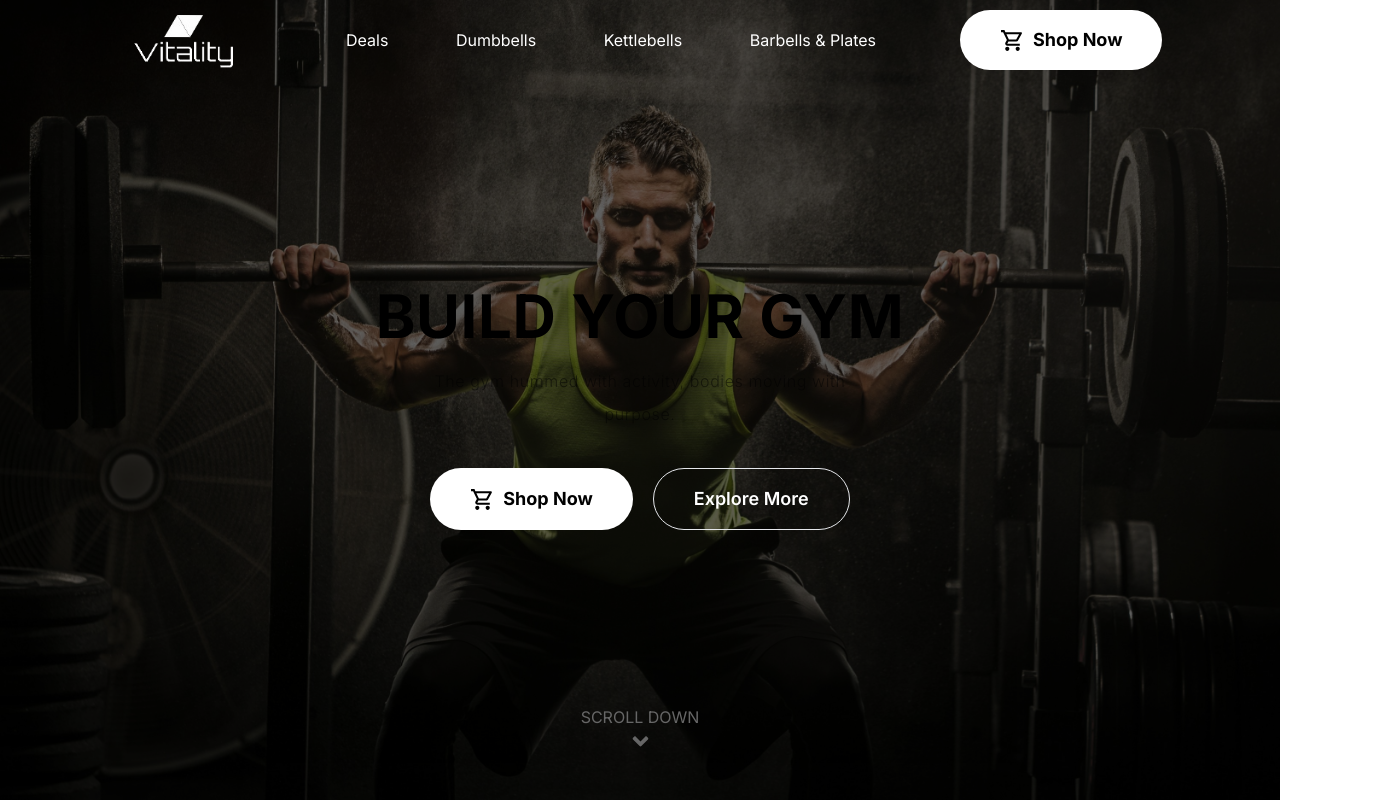
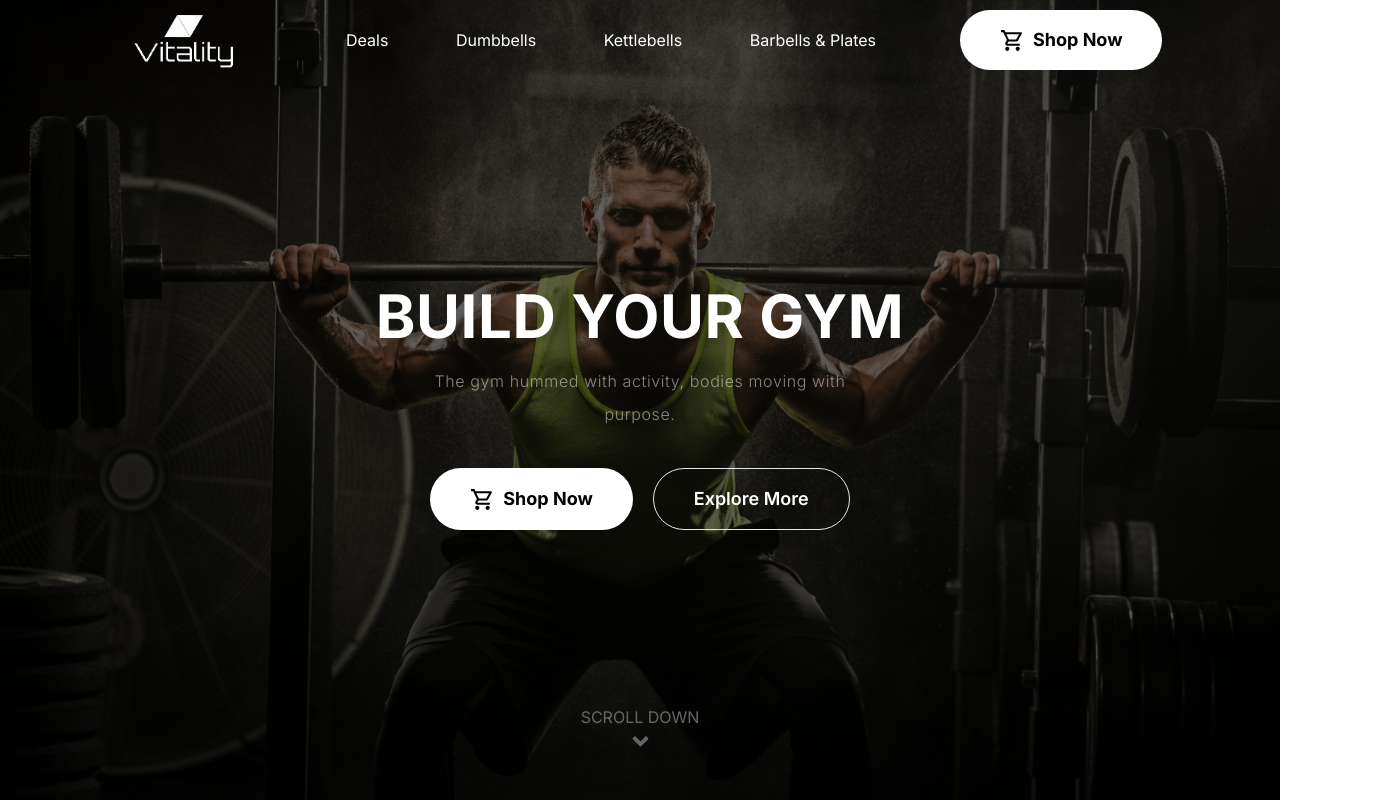
Before and after one commit to guisilva19/shop-gym, a Next.js app: page / in a window 1280 px wide. Shown: the top 800 px of the page, 1392 px wide, since content can reach past the window. Built offline with nearby package versions, Linux system fonts and the light colour scheme; what tailwindcss-animated would draw is missing.

Commit message:
fix: layout

```diff
--- a/src/app/page.tsx
+++ b/src/app/page.tsx
@@ -5,7 +5,7 @@ import Hero from "@/components/hero/hero";
 export default function Home() {
   return (
     <>
-      <main className="flex flex-col ">
+      <main className="flex flex-col overflow-x-hidden">
         <Header />
         <Hero />
         <Cards />
--- a/src/components/ui/text-generate.tsx
+++ b/src/components/ui/text-generate.tsx
@@ -35,7 +35,7 @@ export const TextGenerateEffect = ({
             <motion.span
               key={word + idx}
               className={cn(
-                "dark:text-white text-black opacity-0",
+                "dark:text-white opacity-0",
                 classNameText
               )}
             >
@@ -50,7 +50,7 @@ export const TextGenerateEffect = ({
   return (
     <div className={cn("font-bold", className)}>
       <div className="mt-4">
-        <div className=" dark:text-white text-black text-2xl leading-snug tracking-wide">
+        <div className=" dark:text-white text-white text-2xl leading-snug tracking-wide">
           {renderWords()}
         </div>
       </div>
```
